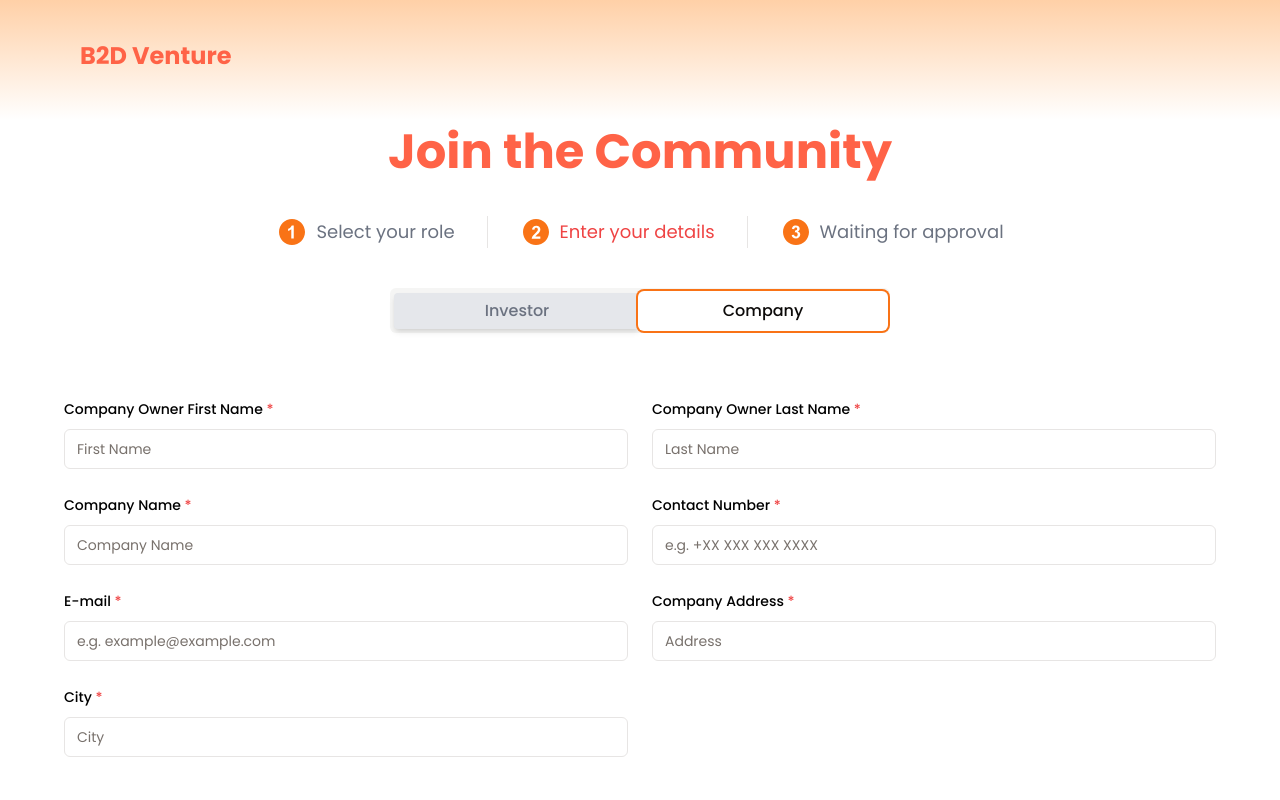
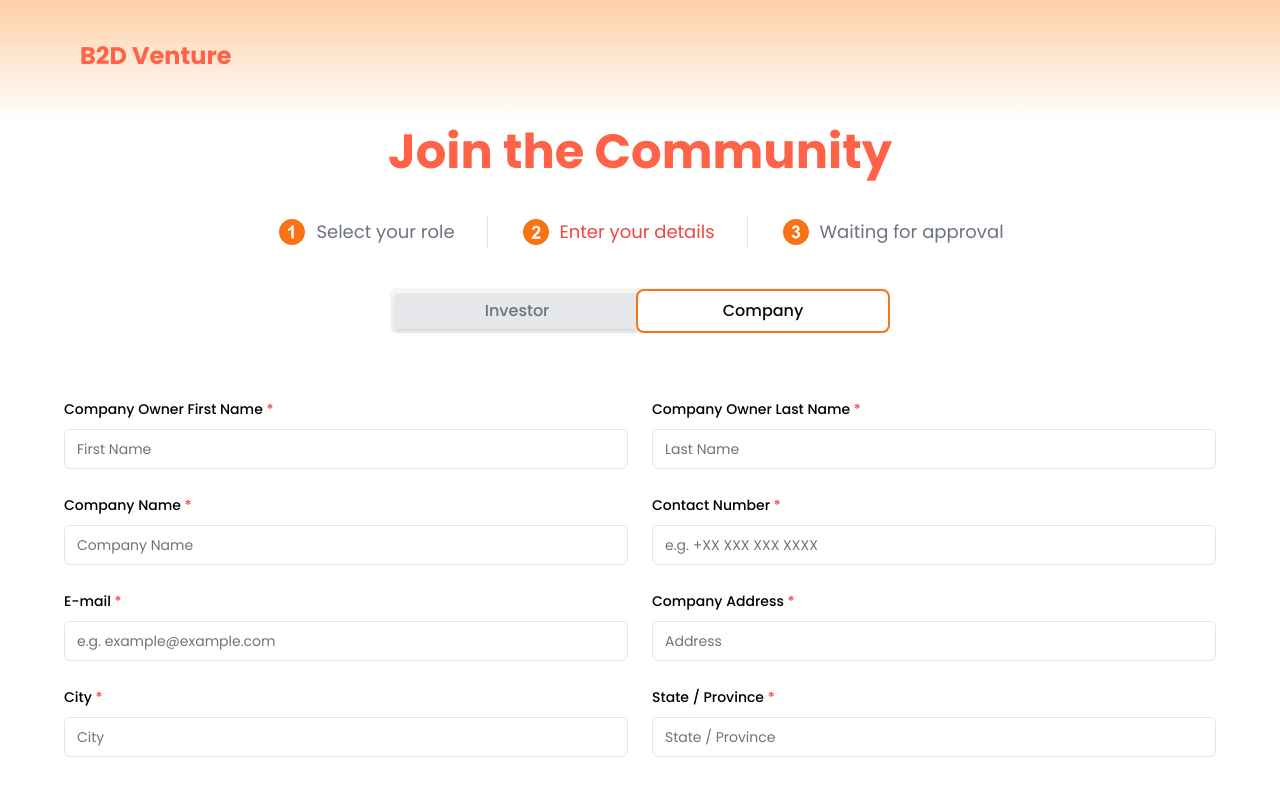
Before and after one commit to woraamy/B2D-Venture, a Next.js app in the folder b2d-venture/: page /SignUp in a window 1280 px wide. Both pictures are taken after a click on the tab "Company". Shown: the top 800 px of the page. Built offline with nearby package versions, Linux system fonts and the light colour scheme.

Commit message:
Add State/Province form

```diff
--- a/b2d-venture/components/shared/Register_company.tsx
+++ b/b2d-venture/components/shared/Register_company.tsx
@@ -195,6 +195,23 @@ const RegisterCompany = ({ onFormValidated }: RegisterCompanyProps) => {
             )}
           />
 
+          {/* State/Province */}
+          <FormField
+            control={form.control}
+            name="stateProvince"
+            render={({ field }) => (
+              <FormItem>
+                <FormLabel>
+                  State / Province
+                  <span className="text-red-500"> *</span>
+                </FormLabel>
+                <FormControl>
+                  <Input id="state-province" placeholder="State / Province" {...field} />
+                </FormControl>
+                <FormMessage />
+              </FormItem>
+            )}
+          />
         </div>
 
         {/* Submit Button */}
```
